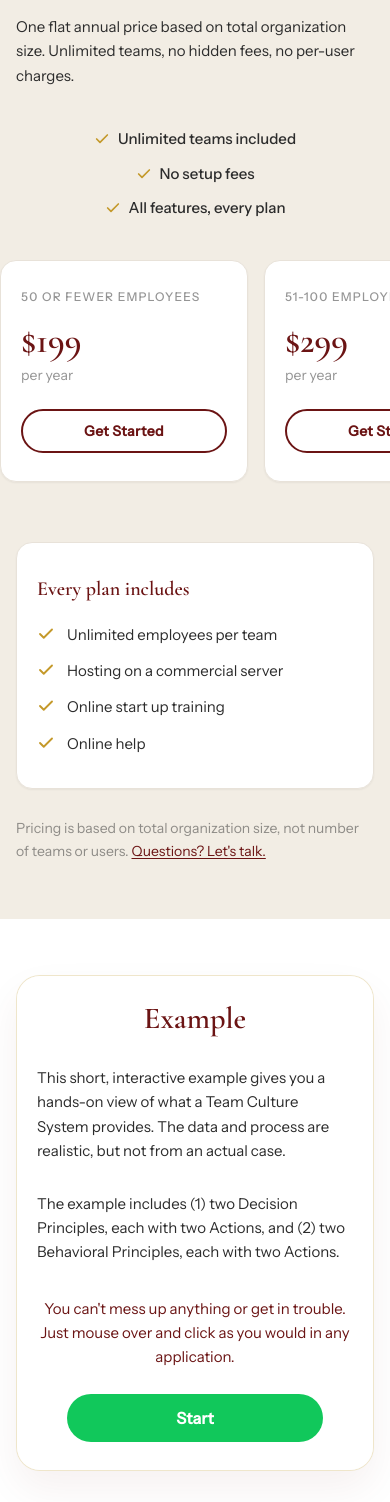
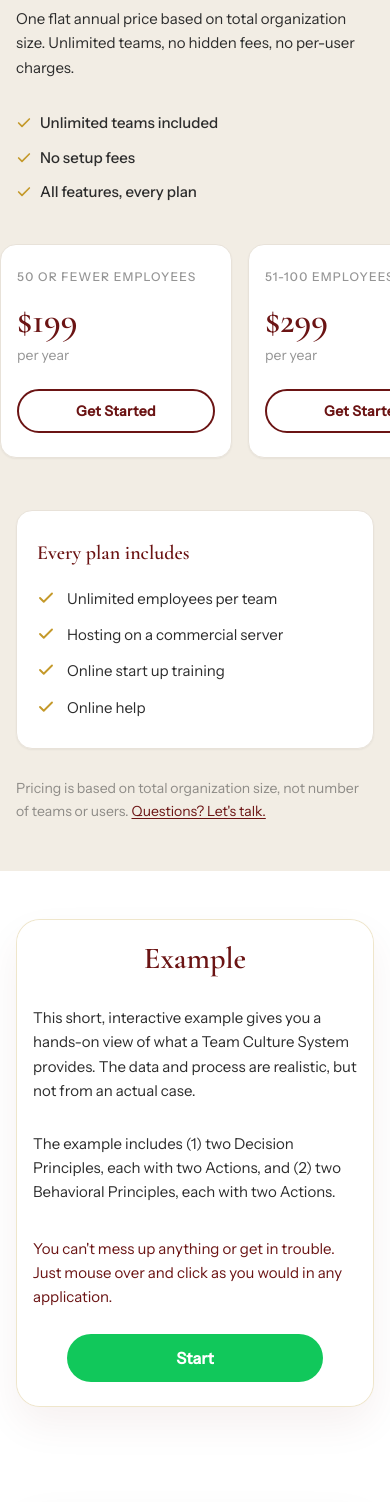
Before and after one commit to moeezmujahid70/culturequestsoftware, a Next.js app: page / in a window 390 px wide. Shown: the part 5020-6522 px from the top of the page. Built offline with nearby package versions, Linux system fonts and the light colour scheme.

Commit message:
fix: standardize padding and layout across multiple sections for improved consistency

```diff
--- a/components/ExampleSection.tsx
+++ b/components/ExampleSection.tsx
@@ -2,31 +2,31 @@ export default function ExampleSection() {
   return (
     <section
       id="example"
-      className="bg-white px-4 py-14 sm:px-6 sm:py-20 lg:py-28"
+      className="bg-white px-4 py-12 sm:px-6 sm:py-20 lg:py-28"
     >
       <div className="mx-auto max-w-7xl" data-animate>
         <div className="overflow-hidden rounded-[1.5rem] border border-gold/20 bg-cream shadow-[0_18px_40px_rgba(107,20,20,0.06)] sm:rounded-[2rem]">
-          <div className="mx-auto max-w-6xl bg-white px-5 py-7 sm:px-10 sm:py-12 lg:px-16 lg:py-16">
+          <div className="mx-auto max-w-6xl bg-white px-4 py-6 sm:px-10 sm:py-12 lg:px-16 lg:py-16">
             <div className="mx-auto max-w-4xl">
               <h2 className="text-center font-display text-[1.9rem] font-semibold leading-none text-crimson sm:text-[3rem]">
                 Example
               </h2>
 
               <div className="mt-8 space-y-7 sm:mt-12 sm:space-y-10">
-                <p className="font-body text-[15px] leading-relaxed text-charcoal sm:text-[1.05rem]">
+                <p className="text-left font-body text-[15px] leading-relaxed text-charcoal sm:text-[1.05rem]">
                   This short, interactive example gives you a hands-on view of
                   what a Team Culture System provides. The data and process are
                   realistic, but not from an actual case.
                 </p>
 
-                <p className="font-body text-[15px] leading-relaxed text-charcoal sm:text-[1.05rem]">
+                <p className="text-left font-body text-[15px] leading-relaxed text-charcoal sm:text-[1.05rem]">
                   The example includes (1) two Decision Principles, each with
                   two Actions, and (2) two Behavioral Principles, each with two
                   Actions.
                 </p>
               </div>
 
-              <p className="mt-8 text-center font-body text-[15px] leading-relaxed text-crimson sm:mt-12 sm:text-[1.05rem]">
+              <p className="mt-8 text-left font-body text-[15px] leading-relaxed text-crimson sm:mt-12 sm:text-[1.05rem]">
                 You can&apos;t mess up anything or get in trouble. Just mouse
                 over and click as you would in any application.
               </p>
--- a/components/InnerCircleSection.tsx
+++ b/components/InnerCircleSection.tsx
@@ -1,8 +1,8 @@
 export default function InnerCircleSection() {
   return (
-    <section id="inner-circle" className="bg-cream px-4 py-14 sm:px-6 sm:py-20 lg:py-28">
+    <section id="inner-circle" className="bg-cream px-4 py-12 sm:px-6 sm:py-20 lg:py-28">
       <div className="mx-auto max-w-4xl" data-animate>
-        <div className="rounded-[1.5rem] border border-gold/20 bg-white px-4 py-7 text-left shadow-[0_18px_40px_rgba(107,20,20,0.08)] sm:rounded-[2rem] sm:px-10 sm:py-12">
+        <div className="rounded-[1.5rem] border border-gold/20 bg-white px-4 py-6 text-left shadow-[0_18px_40px_rgba(107,20,20,0.08)] sm:rounded-[2rem] sm:px-10 sm:py-12">
           <span className="section-kicker lg:mx-0">Private Invitations</span>
           <h2 className="mt-4 font-display text-[1.8rem] font-semibold leading-tight text-crimson sm:mt-5 sm:text-3xl lg:text-5xl">
             Join the Inner Circle
@@ -39,7 +39,7 @@ export default function InnerCircleSection() {
               href="https://www.teamculturesystem.com"
               target="_blank"
               rel="noopener noreferrer"
-              className="link-underline cursor-pointer font-body text-sm font-medium text-crimson transition-colors duration-200 hover:text-gold"
+              className="link-underline min-h-11 cursor-pointer font-body text-sm font-medium text-crimson transition-colors duration-200 hover:text-gold"
             >
               Explore the example
             </a>
@@ -47,14 +47,14 @@ export default function InnerCircleSection() {
               href="https://www.amazon.com/dp/B0GL2G94BH"
               target="_blank"
               rel="noopener noreferrer"
-              className="link-underline cursor-pointer font-body text-sm font-medium text-crimson transition-colors duration-200 hover:text-gold"
+              className="link-underline min-h-11 cursor-pointer font-body text-sm font-medium text-crimson transition-colors duration-200 hover:text-gold"
             >
               Read the book
             </a>
             <a
               href="#contact"
               data-inquiry-context="inner_circle"
-              className="link-underline cursor-pointer font-body text-sm font-medium text-crimson transition-colors duration-200 hover:text-gold"
+              className="link-underline min-h-11 cursor-pointer font-body text-sm font-medium text-crimson transition-colors duration-200 hover:text-gold"
             >
               Go to contact
             </a>
--- a/components/PartnersSection.tsx
+++ b/components/PartnersSection.tsx
@@ -1,6 +1,6 @@
 export default function PartnersSection() {
   return (
-    <section id="partners" className="bg-crimson px-4 py-14 sm:px-6 sm:py-20 lg:py-32">
+    <section id="partners" className="bg-crimson px-4 py-12 sm:px-6 sm:py-20 lg:py-32">
       <div className="mx-auto max-w-2xl text-left" data-animate>
         <span className="section-kicker section-kicker--inverse lg:mx-0">
           Associates &amp; Partners
@@ -16,7 +16,7 @@ export default function PartnersSection() {
         <a
           href="#contact"
           data-inquiry-context="partners"
-          className="link-underline mt-8 inline-block cursor-pointer font-body text-base font-medium text-gold transition-colors duration-200 hover:text-yellow-300"
+          className="link-underline mt-8 inline-flex min-h-11 w-full cursor-pointer items-center justify-start font-body text-base font-medium text-gold transition-colors duration-200 hover:text-yellow-300 sm:w-auto"
         >
           Get in touch to learn more
         </a>
--- a/components/PricingSection.tsx
+++ b/components/PricingSection.tsx
@@ -49,7 +49,7 @@ function CheckIcon() {
 
 export default function PricingSection() {
   return (
-    <section id="pricing" className="bg-parchment px-4 py-14 sm:px-6 sm:py-20 lg:py-32">
+    <section id="pricing" className="bg-parchment px-4 py-12 sm:px-6 sm:py-20 lg:py-32">
       <div className="mx-auto max-w-7xl">
 
         {/* Header */}
@@ -65,13 +65,13 @@ export default function PricingSection() {
         </div>
 
         {/* Trust signals */}
-        <div className="mt-10 flex flex-wrap items-center justify-center gap-3 sm:gap-6 lg:gap-10">
+        <div className="mt-8 flex flex-wrap items-start justify-start gap-3 sm:mt-10 sm:items-center sm:justify-center sm:gap-6 lg:gap-10">
           {[
             "Unlimited teams included",
             "No setup fees",
             "All features, every plan",
           ].map((signal) => (
-            <div key={signal} className="flex w-full items-center justify-center gap-2 sm:w-auto">
+            <div key={signal} className="flex w-full items-center justify-start gap-2 sm:w-auto sm:justify-center">
               <svg
                 width="16"
                 height="16"
@@ -100,7 +100,7 @@ export default function PricingSection() {
           {tiers.map((tier) => (
             <div
               key={tier.employees}
-              className="flex min-w-[248px] snap-start flex-col rounded-2xl border border-mist bg-white px-5 py-7 shadow-sm transition-all duration-200 hover:-translate-y-1 hover:shadow-md sm:min-w-0 sm:px-6 sm:py-8"
+              className="flex min-w-[232px] snap-start flex-col rounded-2xl border border-mist bg-white px-4 py-6 shadow-sm transition-all duration-200 hover:-translate-y-1 hover:shadow-md sm:min-w-0 sm:px-6 sm:py-8"
             >
               <p className="font-body text-xs font-medium uppercase tracking-widest text-charcoal/50">
                 {tier.employees} employees
@@ -125,7 +125,7 @@ export default function PricingSection() {
         </div>
 
         {/* All plans include */}
-        <div className="mx-auto mt-12 max-w-3xl rounded-2xl border border-mist bg-white px-5 py-8 shadow-sm sm:mt-16 sm:px-8 sm:py-10">
+        <div className="mx-auto mt-10 max-w-3xl rounded-2xl border border-mist bg-white px-5 py-7 shadow-sm sm:mt-16 sm:px-8 sm:py-10">
           <p className="font-display text-xl font-semibold text-crimson">
             Every plan includes
           </p>
--- a/components/UniversitySupportSection.tsx
+++ b/components/UniversitySupportSection.tsx
@@ -35,11 +35,11 @@ export default function UniversitySupportSection() {
   return (
     <section
       id="universities"
-      className="bg-white px-4 py-14 sm:px-6 sm:py-20 lg:py-28"
+      className="bg-white px-4 py-12 sm:px-6 sm:py-20 lg:py-28"
     >
       <div className="mx-auto max-w-7xl">
         <div className="grid gap-8 rounded-[1.5rem] border border-gold/20 bg-cream px-4 py-6 shadow-[0_18px_40px_rgba(107,20,20,0.06)] sm:px-10 sm:py-12 lg:grid-cols-[0.92fr_1.18fr] lg:gap-16 lg:rounded-[2rem]">
-          <div className="text-center lg:text-left" data-animate>
+          <div className="text-left" data-animate>
             <span className="section-kicker lg:mx-0">University Partnerships</span>
             <h2 className="mt-4 font-display text-[1.8rem] font-semibold leading-tight text-crimson sm:mt-5 sm:text-3xl lg:text-5xl">
               University Support Program
@@ -88,7 +88,7 @@ export default function UniversitySupportSection() {
                       <span className="flex h-8 w-8 flex-shrink-0 items-center justify-center rounded-full bg-crimson text-xs font-semibold text-white sm:h-9 sm:w-9 sm:text-sm">
                         {index + 1}
                       </span>
-                      <div className="space-y-1.5 sm:space-y-2">
+                      <div className="min-w-0 space-y-1.5 sm:space-y-2">
                         <h3 className="font-display text-[1.05rem] font-semibold text-crimson sm:text-xl">
                           {item.title}
                         </h3>
```
Also changed, not shown: components/ContactSection.tsx (+16 -16 lines).
